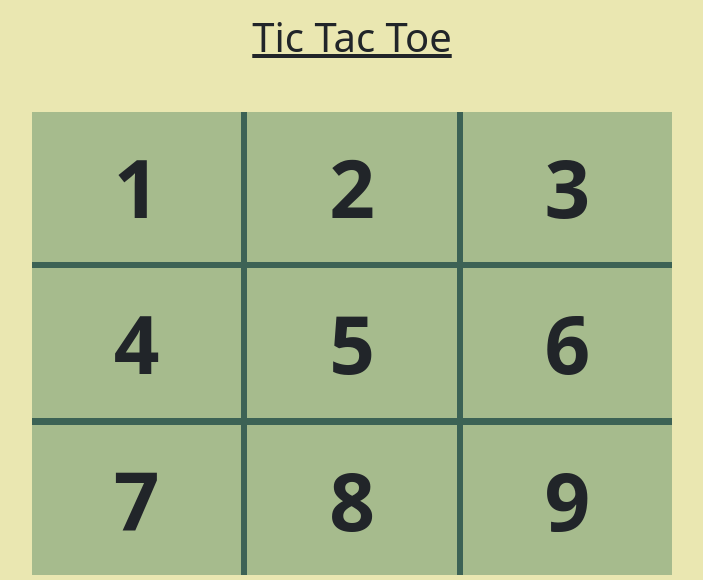
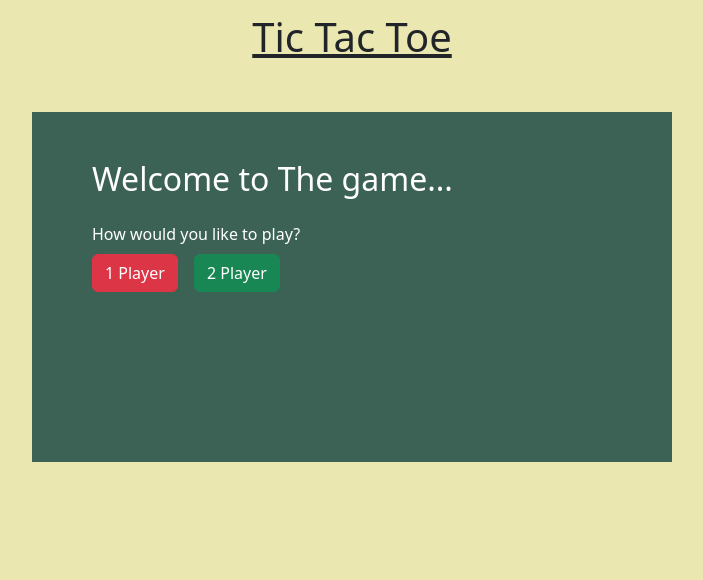
Before and after one commit to nkp1111/freeCodeCamp-expressJs-projects, a Node server app: page / in a window 1280 px wide. Shown: the top 580 px of the page, without its empty margins (288-991 px from the left). Run offline with Node 20, Linux system fonts and the light colour scheme.

Commit message:
Feat: add welcome screen

```diff
--- a/3.tic-tac-toe/index.js
+++ b/3.tic-tac-toe/index.js
@@ -7,7 +7,7 @@ app.set("views", __dirname + "/views")
 app.use(express.static("public"))
 
 app.get("/", (req, res) => {
-  res.render("index")
+  res.render("index", { mode: true, gameStart: false })
 })
 
 app.listen(3000, () => {
--- a/3.tic-tac-toe/views/index.ejs
+++ b/3.tic-tac-toe/views/index.ejs
@@ -24,6 +24,19 @@
   <h1 class="main-heading">Tic Tac Toe</h1>
 
   <div class="container">
+
+    <%if (mode) {%>
+      <div class="text-white p-5">
+        <h2 class="mb-4">Welcome to The game...</h2>
+        <p class="my-2">How would you like to play?</p>
+        <div class="d-flex mt-2">
+          <a href="/:1" class="text-white btn btn-danger me-3" title="vs computer">1 Player</a>
+          <a href="/:2" class="text-white btn btn-success" title="vs human">2 Player</a>
+        </div>
+      </div>
+      <%}%>
+
+        <% if (gameStart) {%>
           <%let k=1%>
             <% for (let i=1; i < 4; i++) {%>
               <div class="row">
@@ -39,6 +52,7 @@
                     <%} %>
               </div>
               <%} %>
+                <% }%>
   </div>
 </body>
 
```
Lines whose indentation alone changed are shown as unchanged.
